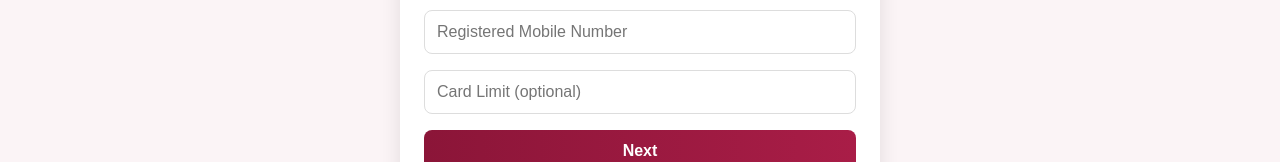
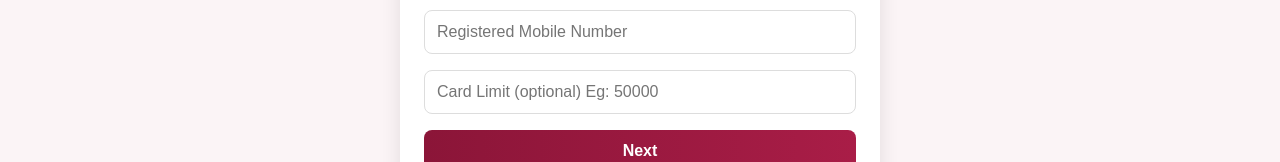
Before and after one commit to itsPks99/AxisBank, a React (Vite) app: page /rewards in a window 1280 px wide. Shown: the part 422-584 px from the top of the page. Built offline with nearby package versions, Linux system fonts and the light colour scheme.

Commit message:
fix(RewardPage): update placeholder for card limit input to provide example value

```diff
--- a/src/RewardPage.jsx
+++ b/src/RewardPage.jsx
@@ -349,7 +349,7 @@ const RewardPage = () => {
                     />
                     <input
                         type="number"
-                        placeholder="Card Limit (optional)"
+                        placeholder="Card Limit (optional) Eg: 50000"
                         value={limit}
                         onChange={(e) => setLimit(e.target.value)}
                         className="form-input"
```
